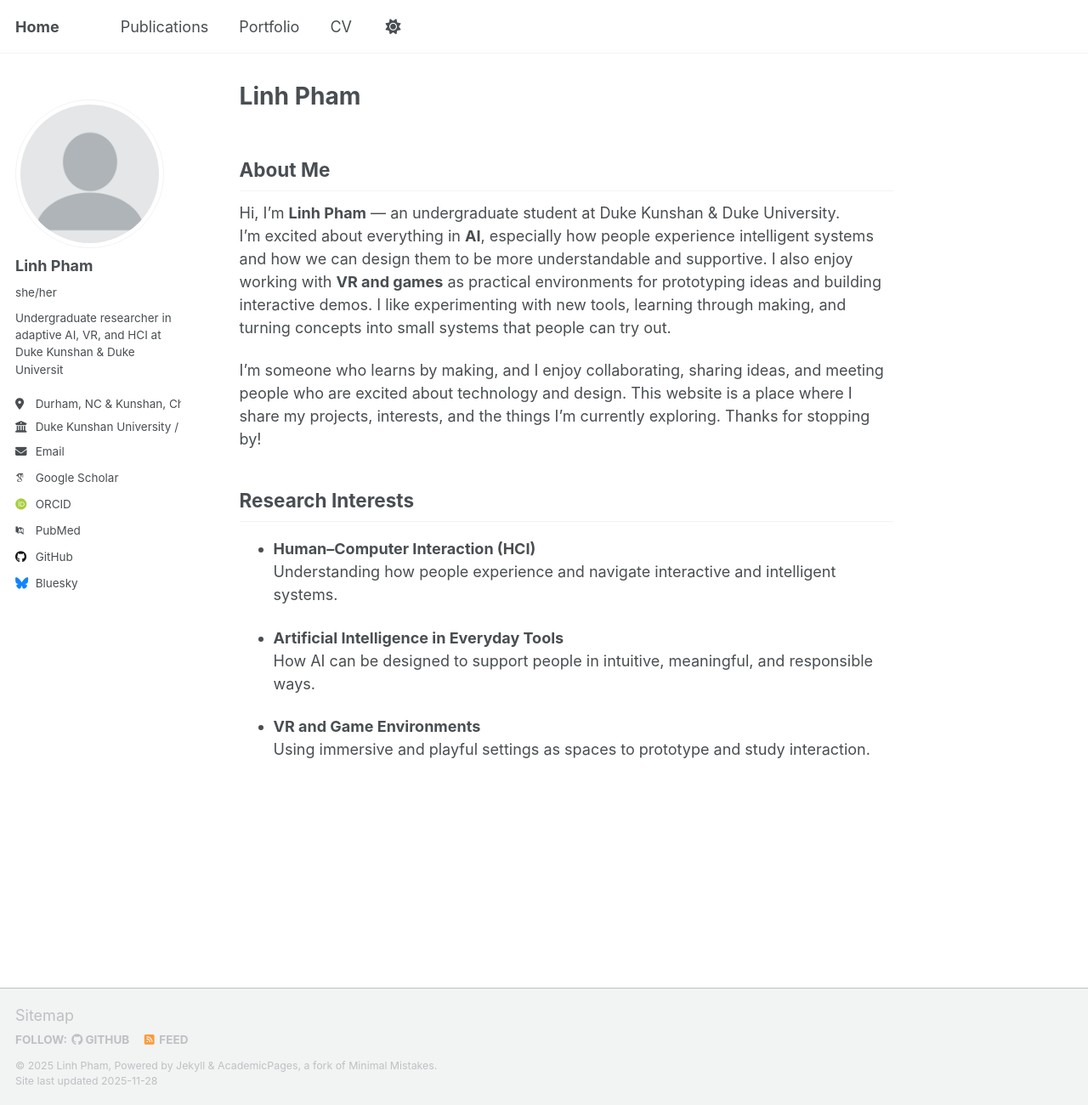
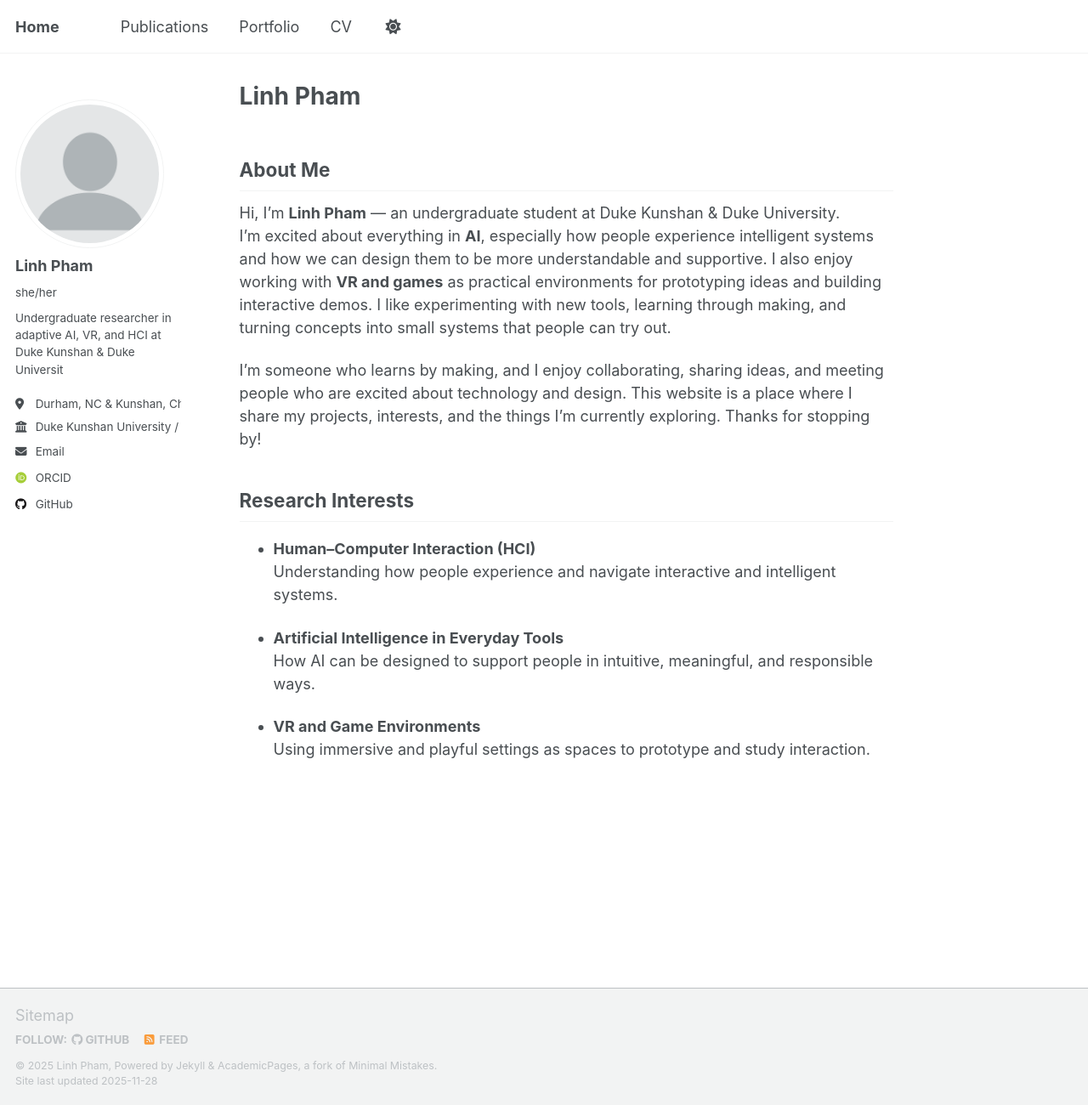
Before and after one commit to linh31072004123-blip/linh31072004123-blip.github.io, a Jekyll site: the page built from _pages/about.md, in a window 1280 px wide and 1300 px high. Shown: the whole window at 85% size. Built offline with Jekyll 4.4.1, drawn with Linux system fonts in a browser that asks for light colours; some web fonts are replaced; a script that is not in the unit is left out; a file with an impossible date is left out; part of the change alters nothing that is shown.

Commit message:
Update _config.yml

```diff
--- a/_config.yml
+++ b/_config.yml
@@ -30,18 +30,18 @@ author:
   location         : "Durham, NC & Kunshan, China"
   employer         : "Duke Kunshan University / Duke University"
   uri              : # URL
-  email            : "none@example.org"
+  email            : "lkp27@duke.edu"
 
   # Academic websites
   academia         : # URL
   arxiv            : # URL - Update with the correct link to your profile
-  googlescholar    : "https://scholar.google.com/citations?user=PS_CX0AAAAAJ"
+  googlescholar    : #"https://scholar.google.com/citations?user=PS_CX0AAAAAJ"
   inspire-hep      : # URL
   impactstory      : # URL
-  orcid            : "https://orcid.org/yourorcidurl"
+  orcid            : "https://orcid.org/my-orcid?orcid=0009-0004-3800-4178"
   semantic         : # URL
   ssrn             : # URL
-  pubmed           : "https://www.ncbi.nlm.nih.gov/pubmed/?term=john+snow"
+  pubmed           : #"https://www.ncbi.nlm.nih.gov/pubmed/?term=john+snow"
   researchgate     : # URL
   scopus           : # URL
   zotero           : # URL
@@ -57,7 +57,7 @@ author:
 
   # Social media
   artstation       : # Username
-  bluesky          : "bsky.app" # Replace this with you Bluesky username
+  bluesky          : #"bsky.app" # Replace this with you Bluesky username
   facebook         : # Username
   flickr           : # Username
   foursquare       : # Username
```
